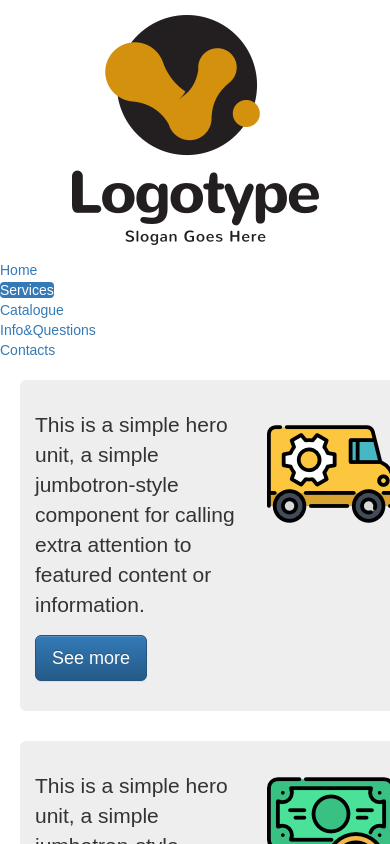
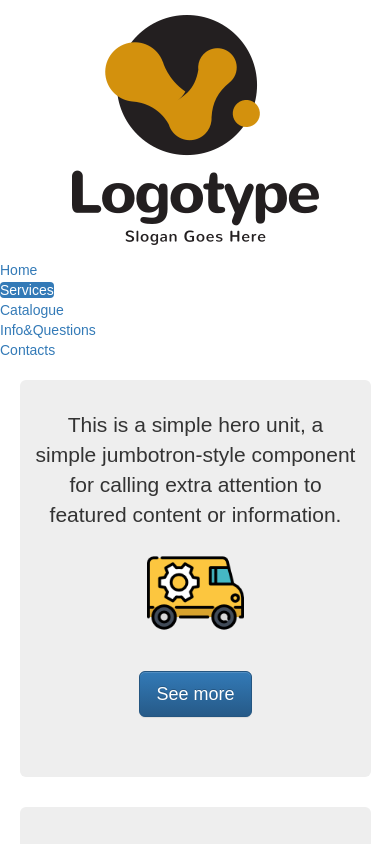
Before and after one commit to zyabel/forkum, a React (Create React App) app: page /services in a window 390 px wide. Shown: the top 844 px of the page. Built offline with nearby package versions, Linux system fonts and the light colour scheme.

Commit message:
Styles changed

```diff
--- a/src/containers/FaqPage/FaqPage.scss
+++ b/src/containers/FaqPage/FaqPage.scss
@@ -34,3 +34,11 @@
     }
   }
 }
+
+@media screen and (max-width: 990px) {
+  .faq-wrapper {
+    .nav {
+      display: none;
+    }
+  }
+}
--- a/src/containers/ServicesPage/ServicesPage.js
+++ b/src/containers/ServicesPage/ServicesPage.js
@@ -36,21 +36,13 @@ class ServicesPage extends Component {
           {_.map(servicesInfo, (service, i) => (
             <Row key={service.id} xs={6} md={3}>
               <Jumbotron>
-                <div
-                  className="service-section"
-                  style={{
-                    display: 'flex',
-                    flexDirection: 'row',
-                    justifyContent: 'flex-end',
-                  }}
-                >
+                <div className="service-section">
                   <p>{service.shortInfo.text}</p>
                   <Image
                     src={require(`../../images/medium icon/${
                       service.shortInfo.imageName
                     }`)}
                     alt="image-icon"
-                    style={{ marginLeft: '30px' }}
                   />
                 </div>
                 <Button
--- a/src/containers/ServicesPage/ServicesPage.scss
+++ b/src/containers/ServicesPage/ServicesPage.scss
@@ -1,29 +1,58 @@
-@media screen and (min-width: 1200px) {
+@media screen and (min-width: 769px) {
   .container {
-    width: 1000px;
+    width: 100%;
+    margin: 20px;
+
+    .service-section {
+      display: flex;
+      flex-direction: row;
+      justify-content: flex-end;
+
+      img {
+        margin-left: 30px;
+      }
+    }
   }
 }
 
 @media screen and (max-width: 768px) {
   .container {
-    width: 100%;
+    width: 90%;
     margin: 20px;
 
-    img {
-      width: 50%;
-      height: 50%;
+    .service-section {
+      display: flex;
+      flex-direction: row;
+      justify-content: flex-end;
+
+      img {
+        width: 50%;
+        height: 50%;
+      }
     }
   }
 }
 
 @media screen and (max-width: 594px) {
   .container {
-    width: 100%;
-    margin: 20px;
+    .jumbotron {
+      text-align: center;
 
-    img {
-      width: 50%;
-      height: 50%;
+      .service-section {
+        display: flex;
+        flex-direction: column;
+        justify-content: center;
+
+        img {
+          margin: 0 auto;
+          width: 30%;
+          height: 30%;
+        }
+      }
+
+      button {
+        margin: 30px;
+      }
     }
   }
 }
```
